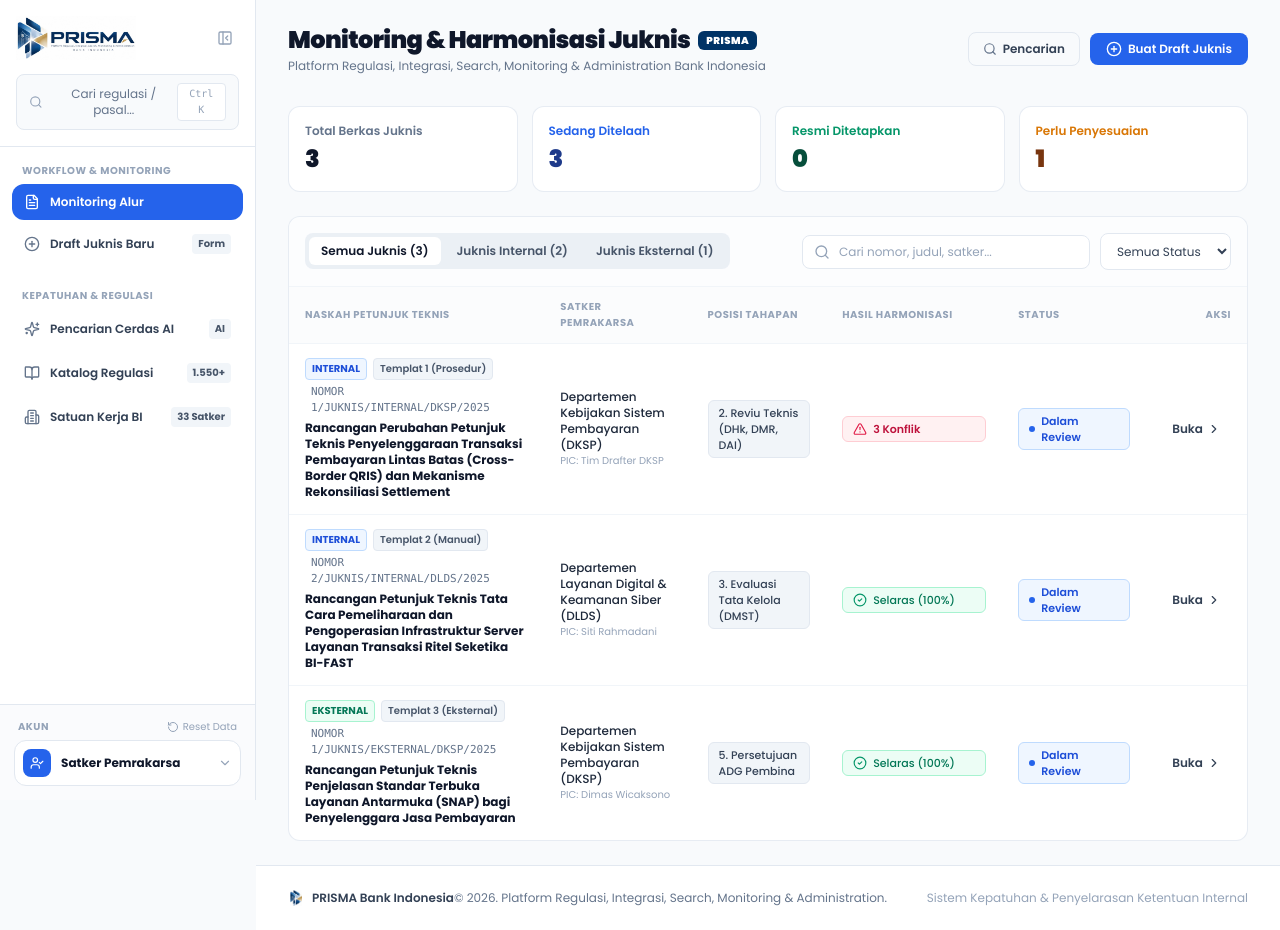
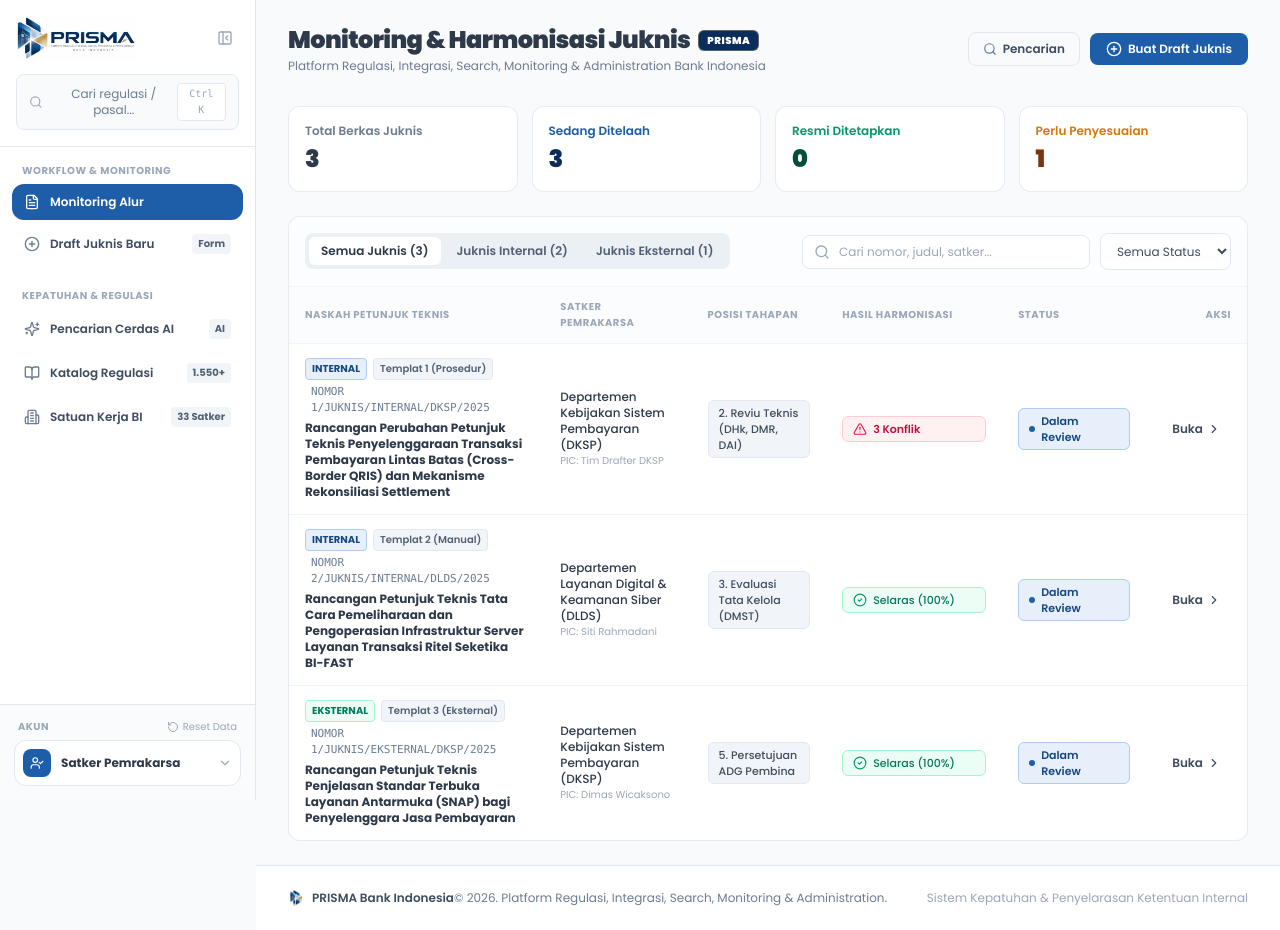
Before and after one commit to farelathallah2803/kelompok3-sipecut, a Next.js app: page / in a window 1280 px wide. Built offline with nearby package versions, Linux system fonts and the light colour scheme.

Commit message:
style: terapkan palet warna resmi Bank Indonesia (BI Navy, Regulatory Blue, Light Blue, Sky Tint, BI Gold, Gold Tint, Text Dark, Text Light)

```diff
--- a/src/app/globals.css
+++ b/src/app/globals.css
@@ -5,7 +5,16 @@
 @tailwind utilities;
 
 :root {
-  --foreground-rgb: 15, 23, 42;
+  --bi-navy: #0B2D5B;
+  --bi-regulatory: #1E5DA8;
+  --bi-light-blue: #7FB3E6;
+  --bi-sky-tint: #E7F0FA;
+  --bi-gold: #D4AF6B;
+  --bi-gold-tint: #F7EED9;
+  --bi-text-dark: #2E3A4A;
+  --bi-text-light: #9AA7B8;
+
+  --foreground-rgb: 46, 58, 74; /* #2E3A4A - Text Dark */
   --background-start-rgb: 248, 250, 252;
   --background-end-rgb: 241, 245, 249;
 }
@@ -15,24 +24,24 @@
 }
 
 body {
-  color: rgb(var(--foreground-rgb));
+  color: #2E3A4A; /* Text Dark */
   background: #f8fafc;
   min-height: 100vh;
   font-feature-settings: "cv02", "cv03", "cv04", "cv11";
 }
 
-/* Custom scrollbar */
+/* Custom Bank Indonesia Scrollbar */
 ::-webkit-scrollbar {
   width: 6px;
   height: 6px;
 }
 ::-webkit-scrollbar-track {
-  background: #f1f5f9;
+  background: #E7F0FA; /* Sky Tint */
 }
 ::-webkit-scrollbar-thumb {
-  background: #cbd5e1;
+  background: #9AA7B8; /* Text Light */
   border-radius: 3px;
 }
 ::-webkit-scrollbar-thumb:hover {
-  background: #94a3b8;
+  background: #1E5DA8; /* Regulatory Blue */
 }
--- a/src/app/page.tsx
+++ b/src/app/page.tsx
@@ -83,7 +83,7 @@
             <h1 className="text-xl sm:text-2xl font-black text-slate-900 tracking-tight">
               Monitoring &amp; Harmonisasi Juknis
             </h1>
-            <span className="px-2 py-0.5 rounded-md bg-[#003366] text-white text-[10px] font-black tracking-wider">
+            <span className="px-2 py-0.5 rounded-md bg-bi-navy text-white border border-bi-gold/40 text-[10px] font-black tracking-wider shadow-2xs">
               PRISMA
             </span>
           </div>
--- a/src/components/layout/Sidebar.tsx
+++ b/src/components/layout/Sidebar.tsx
@@ -41,31 +41,31 @@
   pimpinan_satker: {
     label: 'Pimpinan Satker',
     badge: 'Pimpinan Satker',
-    color: 'bg-slate-100 text-slate-800 border-slate-200',
+    color: 'bg-blue-50 text-blue-900 border-blue-200',
     desc: 'Persetujuan naskah sebelum diajukan ke telaah terpadu'
   },
   dhuk_legal: {
     label: 'Legal DHk',
     badge: 'Legal DHk',
-    color: 'bg-slate-100 text-slate-800 border-slate-200',
+    color: 'bg-blue-100 text-blue-900 border-blue-300',
     desc: 'Reviu aspek hukum, hierarki peraturan, dan publikasi'
   },
   dmr_reviewer: {
     label: 'DMR',
     badge: 'DMR',
-    color: 'bg-slate-100 text-slate-800 border-slate-200',
+    color: 'bg-amber-50 text-amber-900 border-amber-200',
     desc: 'Analisis profil risiko operasional dan rencana mitigasi'
   },
   dai_auditor: {
     label: 'DAI',
     badge: 'DAI',
-    color: 'bg-slate-100 text-slate-800 border-slate-200',
+    color: 'bg-emerald-50 text-emerald-900 border-emerald-200',
     desc: 'Evaluasi sistem pengendalian intern dan kelayakan audit'
   },
   dmst_governance: {
     label: 'DMST',
     badge: 'DMST',
-    color: 'bg-cyan-50 text-cyan-800 border-cyan-200',
+    color: 'bg-gold-100 text-amber-950 border-gold-300',
     desc: 'Evaluasi keselarasan strategi & tata kelola naskah'
   },
   kemenkum_kemenkeu: {
--- a/src/components/workflow/StageTracker.tsx
+++ b/src/components/workflow/StageTracker.tsx
@@ -342,7 +342,7 @@
                     : isRejected
                     ? 'bg-rose-600 text-white'
                     : isCurrent
-                    ? 'bg-blue-600 text-white shadow-xs'
+                    ? 'bg-blue-600 text-white shadow-xs ring-4 ring-blue-100'
                     : 'bg-slate-100 text-slate-400 border border-slate-200'
                 }`}>
                   {isCompleted ? (
--- a/tailwind.config.ts
+++ b/tailwind.config.ts
@@ -14,13 +14,61 @@
       },
       colors: {
         bi: {
-          navy: "#0A2540",
-          blue: "#00529B",
-          lightBlue: "#EBF3FB",
-          gold: "#D4AF37",
-          accent: "#0070BA",
-          dark: "#0F172A",
-          surface: "#F8FAFC"
+          navy: "#0B2D5B",
+          regulatory: "#1E5DA8",
+          blue: "#1E5DA8",
+          lightBlue: "#7FB3E6",
+          sky: "#E7F0FA",
+          skyTint: "#E7F0FA",
+          gold: "#D4AF6B",
+          goldTint: "#F7EED9",
+          dark: "#2E3A4A",
+          light: "#9AA7B8",
+          textDark: "#2E3A4A",
+          textLight: "#9AA7B8",
+          accent: "#1E5DA8",
+          surface: "#F8FAFC",
+        },
+        // Official Bank Indonesia Blue Scale
+        blue: {
+          50: '#E7F0FA',   // Sky Tint
+          100: '#D5E6F7',
+          200: '#ABCDEE',
+          300: '#7FB3E6',  // Light Blue
+          400: '#4B8FD1',
+          500: '#2A73BD',
+          600: '#1E5DA8',  // Regulatory Blue (Primary Interactive)
+          700: '#164783',
+          800: '#0E3465',
+          900: '#0B2D5B',  // BI Navy
+          950: '#061A36',
+        },
+        // Official Bank Indonesia Gold Scale
+        gold: {
+          50: '#FDFBF7',
+          100: '#F7EED9',  // Gold Tint
+          200: '#EEDDB3',
+          300: '#E5CC8D',
+          400: '#DCBF7A',
+          500: '#D4AF6B',  // BI Gold
+          600: '#B8934E',
+          700: '#8E7036',
+          800: '#644D21',
+          900: '#3D2D11',
+        },
+        // Official Bank Indonesia Typography & Slate Scale
+        slate: {
+          50: '#F8FAFC',
+          100: '#F1F5F9',
+          200: '#E2E8F0',
+          300: '#CBD5E1',
+          400: '#9AA7B8',  // Text Light (#9AA7B8)
+          500: '#6D7C90',
+          600: '#516175',
+          700: '#3E4D60',
+          800: '#2E3A4A',  // Text Dark (#2E3A4A)
+          900: '#2E3A4A',  // Text Dark (#2E3A4A)
+          950: '#1B232D',
         }
       }
     },
```
